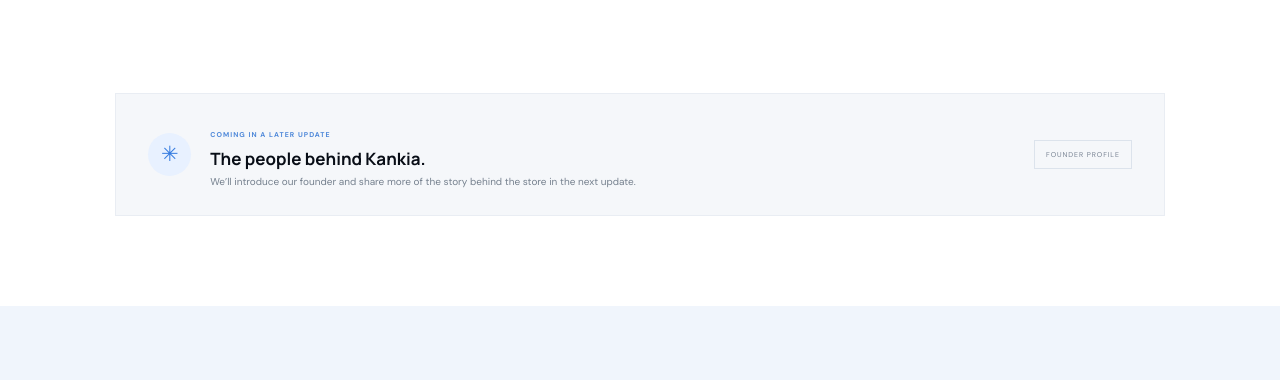
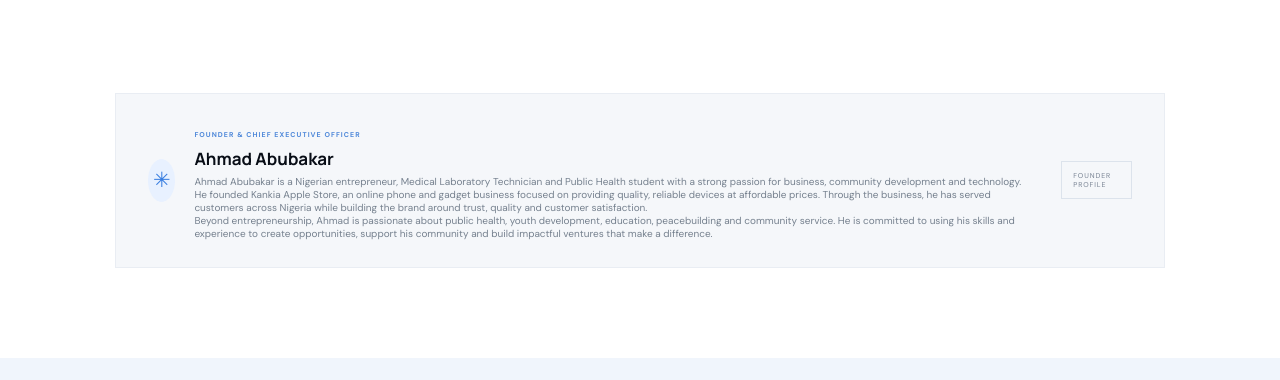
Before and after one commit to DivBgyaza/KANKIA-APPLE-STORE, a plain HTML site: page index.html in a window 1280 px wide. Shown: the part 3120-3500 px from the top of the page. Drawn offline with Linux system fonts and the light colour scheme.

Commit message:
Add Ahmad Abubakar founder biography

```diff
--- a/index.html
+++ b/index.html
@@ -66,7 +66,7 @@
       <div class="quality-copy"><div class="eyebrow"><span></span> TRUST, BUILT INTO EVERY STEP</div><h2>Know what matters<br>before you buy.</h2><p>Where applicable, devices are checked for key functions before delivery. We want you to feel informed, confident and comfortable with your choice.</p><a class="text-link blue-link" href="#contact">Ask us about a device <span>→</span></a></div>
       <div class="checklist"><div><span>01</span><b>Display & physical condition</b><i>✓</i></div><div><span>02</span><b>Battery, charging & connectivity</b><i>✓</i></div><div><span>03</span><b>Cameras, speakers & microphone</b><i>✓</i></div><div><span>04</span><b>Face ID and general functionality</b><i>✓</i></div><small>Checks vary by device and availability. Ask our team for details on a specific item.</small></div>
     </section>
-    <section class="founder-placeholder"><div class="placeholder-icon">✳</div><div><small>COMING IN A LATER UPDATE</small><h2>The people behind Kankia.</h2><p>We’ll introduce our founder and share more of the story behind the store in the next update.</p></div><span class="placeholder-tag">FOUNDER PROFILE</span></section>
+    <section class="founder-placeholder" id="founder"><div class="placeholder-icon">✳</div><div class="founder-bio"><small>FOUNDER & CHIEF EXECUTIVE OFFICER</small><h2>Ahmad Abubakar</h2><p>Ahmad Abubakar is a Nigerian entrepreneur, Medical Laboratory Technician and Public Health student with a strong passion for business, community development and technology.</p><p>He founded Kankia Apple Store, an online phone and gadget business focused on providing quality, reliable devices at affordable prices. Through the business, he has served customers across Nigeria while building the brand around trust, quality and customer satisfaction.</p><p>Beyond entrepreneurship, Ahmad is passionate about public health, youth development, education, peacebuilding and community service. He is committed to using his skills and experience to create opportunities, support his community and build impactful ventures that make a difference.</p></div><span class="placeholder-tag">FOUNDER PROFILE</span></section>
     <section class="contact-section" id="contact"><div class="contact-wrap"><div class="eyebrow"><span></span> LET’S GET YOU CONNECTED</div><h2>Find your next device.<br><em>Talk to Kankia.</em></h2><p>Tell us what you’re looking for. Our team is ready to help with devices, accessories, sourcing and iCare support.</p><a class="button button-primary" href="https://wa.me/2349130911011" target="_blank" rel="noreferrer">Start a WhatsApp chat <span>↗</span></a><div class="contact-details"><div><small>CALL / WHATSAPP</small><a href="tel:+2349130911011">0913 091 1011</a><a href="tel:+2347016546492">0701 654 6492</a></div><div><small>VISIT US</small><span>Farm Centre GSM Market<br>Kano, Nigeria</span></div><div><small>DELIVERY</small><span>Nationwide delivery<br>across Nigeria</span></div></div></div><div class="contact-mark"><img src="assets/kankia-logo.jpg" alt="" /><span>PREMIUM APPLE DEVICES<br>TRUSTED EXPERIENCE</span></div></section>
   </main>
   <footer class="footer"><a class="brand footer-brand" href="#home"><img src="assets/kankia-logo.jpg" alt="" /><span>KANKIA <small>APPLE STORE</small></span></a><span>© <span id="year"></span> Kankia Apple Store. All rights reserved.</span><a href="#home">Back to top ↑</a></footer>
```
